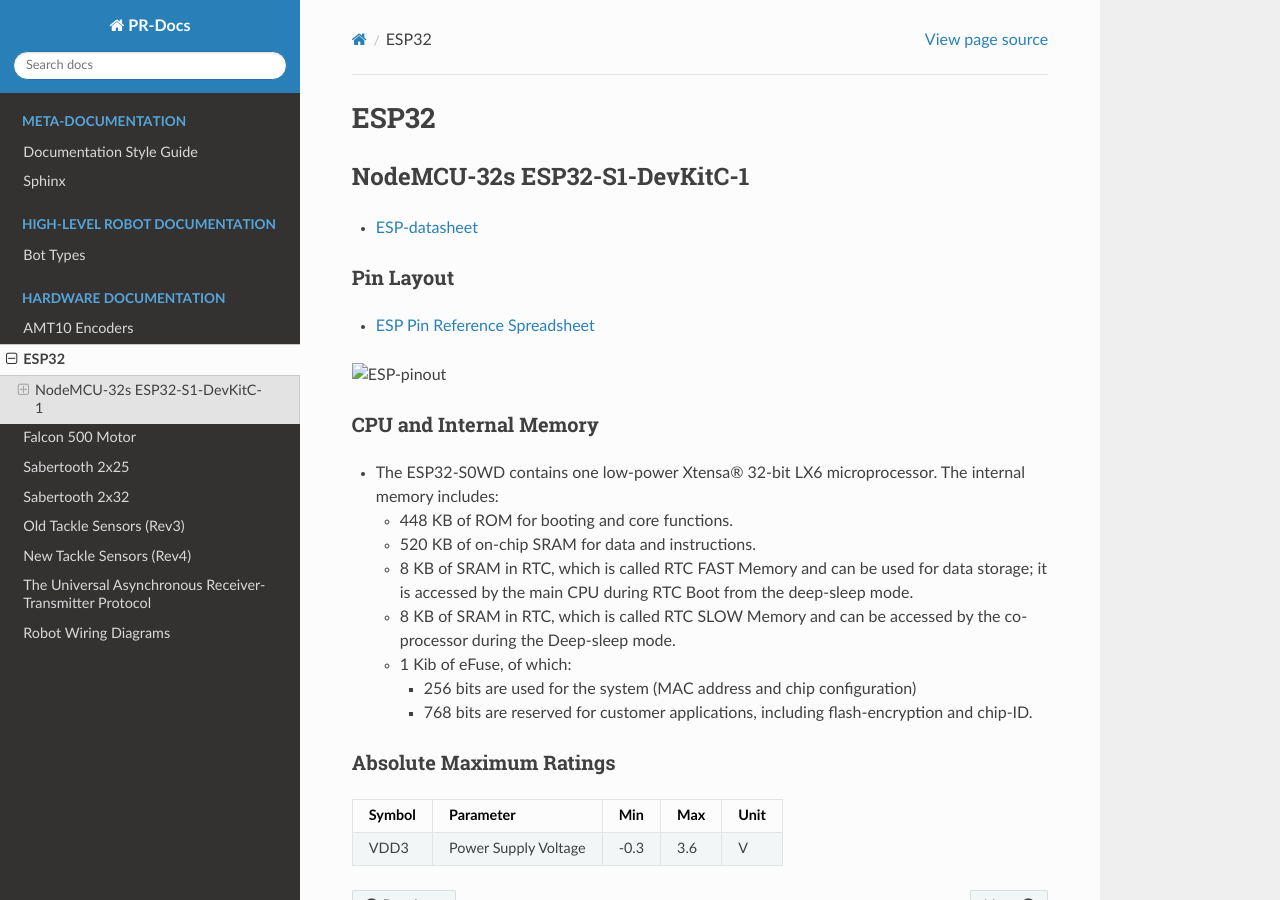
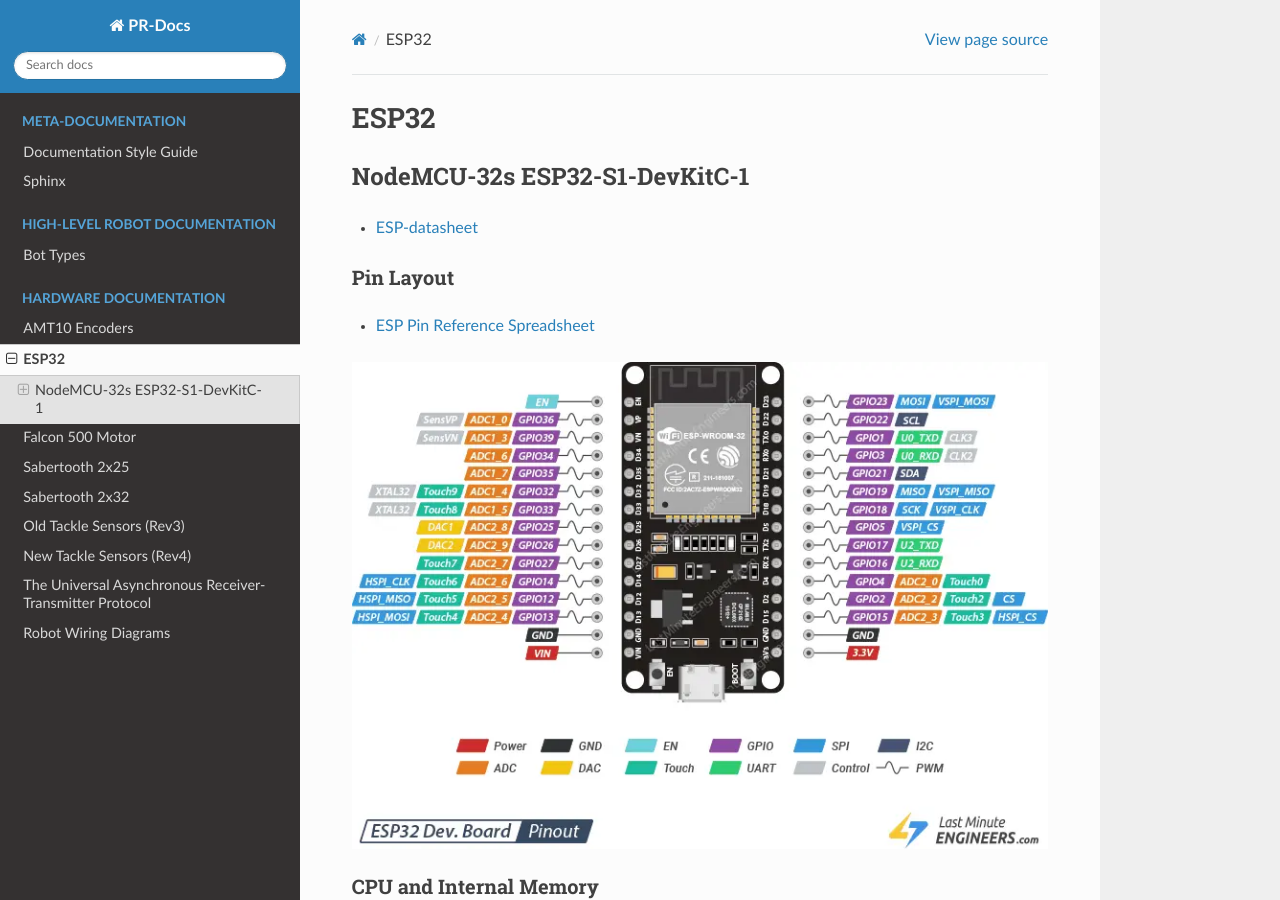
Before and after one commit to PolarRobotics/PR-Docs, a Sphinx documentation site: the page built from docs/source/hardware/esp32.md, in a window 1280 px wide and 900 px high. Built offline with Sphinx 7.4.7 and the Read the Docs theme 2.0.0, drawn with Linux system fonts in a browser that asks for light colours; pages that are not in the unit, such as notebooks, are missing from menus.

```diff
--- a/docs/source/hardware/esp32.md
+++ b/docs/source/hardware/esp32.md
@@ -5,7 +5,7 @@
 ### Pin Layout
 - [ESP Pin Reference Spreadsheet](https://docs.google.com/spreadsheets/d/17pdff4T_3GTAkoctwm2IMg07Znoo-iJkyDGN5CqXq3w/edit#gid=0)
 
-![ESP-pinout](../_static/images/hardware/esp/esp32_Pinout.png)
+![ESP-pinout](../_static/images/hardware/esp/esp32_pinout.png)
 
 
 ### CPU and Internal Memory
```
Also changed, not shown: docs/source/metadocs/documentation_style_guide.md (+1 -0 lines).
